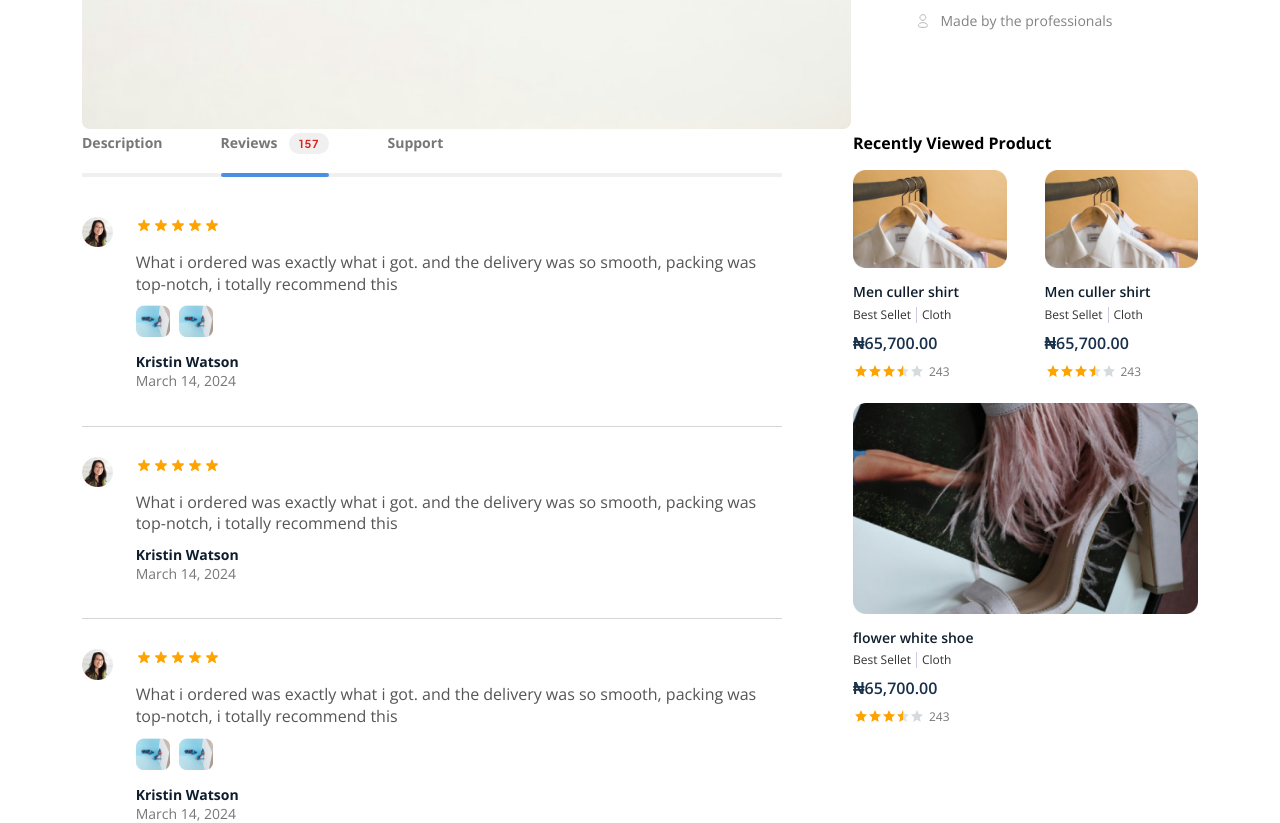
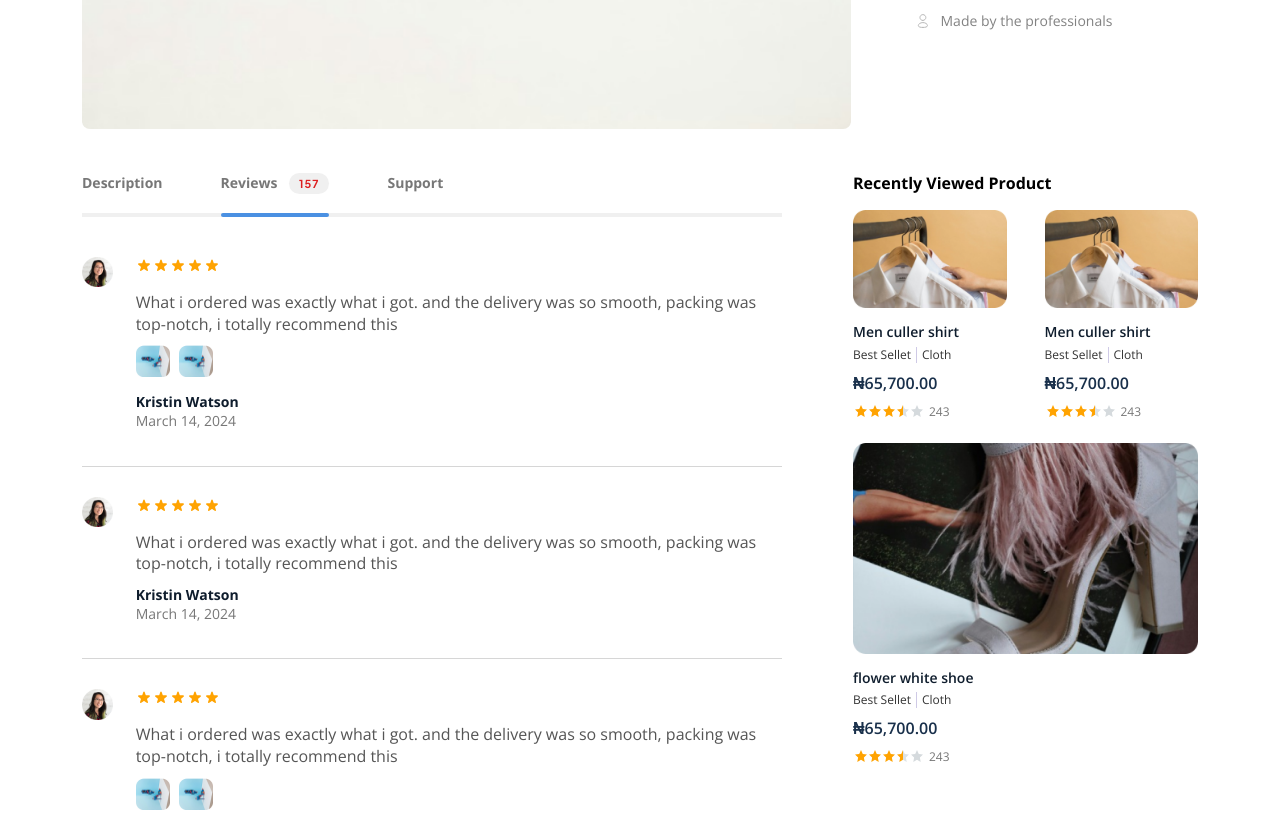
Before and after one commit to judeb21/timbu-cloud-app, a React (Vite) app: page /product-details/1 in a window 1280 px wide. Shown: the part 640-1463 px from the top of the page. Built offline with nearby package versions, Linux system fonts and the light colour scheme; a web font is replaced by a local one.

Commit message:
Complete checkout and order confirmed screen

```diff
--- a/src/pages/pages.scss
+++ b/src/pages/pages.scss
@@ -854,6 +854,11 @@
       column-gap: 65px;
     }
 
+    @media (min-width: 1199px) {
+      margin-top: 40px;
+      column-gap: 30px;
+    }
+
     &__container {
       width: 100%;
       flex: 0 0 741px;
```
